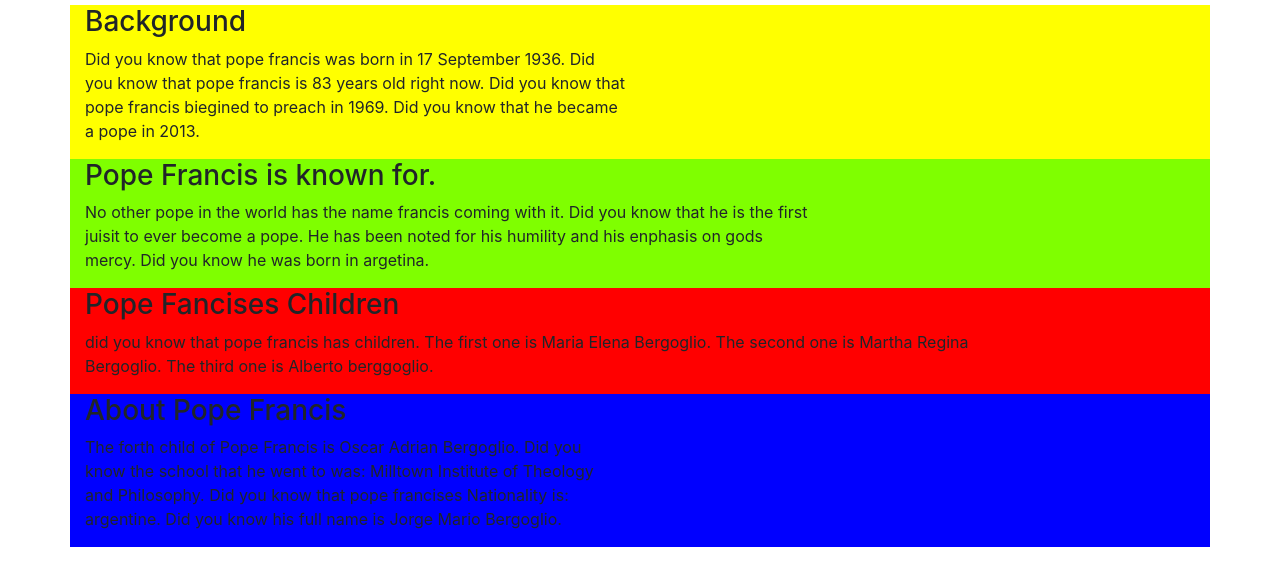
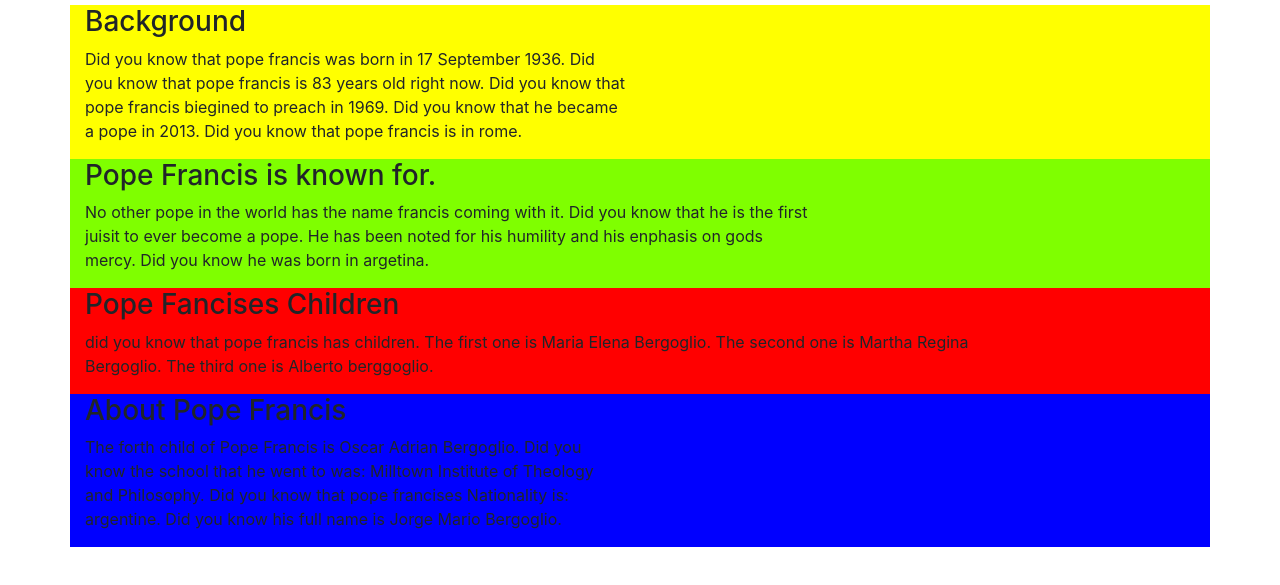
Before and after one commit to bathelomeo/popeFrancis, a plain HTML site: page index.html in a window 1280 px wide. Shown: the part 51-636 px from the top of the page. Drawn offline with Linux system fonts and the light colour scheme.

Commit message:
added new files

```diff
--- a/index.html
+++ b/index.html
@@ -13,14 +13,14 @@
     <div class="background">
         <div class="col-md-3"></div>
         <div class="col-md-6">
-
     <h3>Background</h3>
     <p>
     Did you know that pope francis was born in 17 September 1936.
         Did you know that pope francis is 83 years old right now.
         Did you know that pope francis biegined to preach in 1969.
         Did you know that he became a pope in 2013.
-     </p>
+     Did you know that pope francis is in rome.
+            </p>
     </div>
     <div class="col-md-3"></div>
    </div>
```
